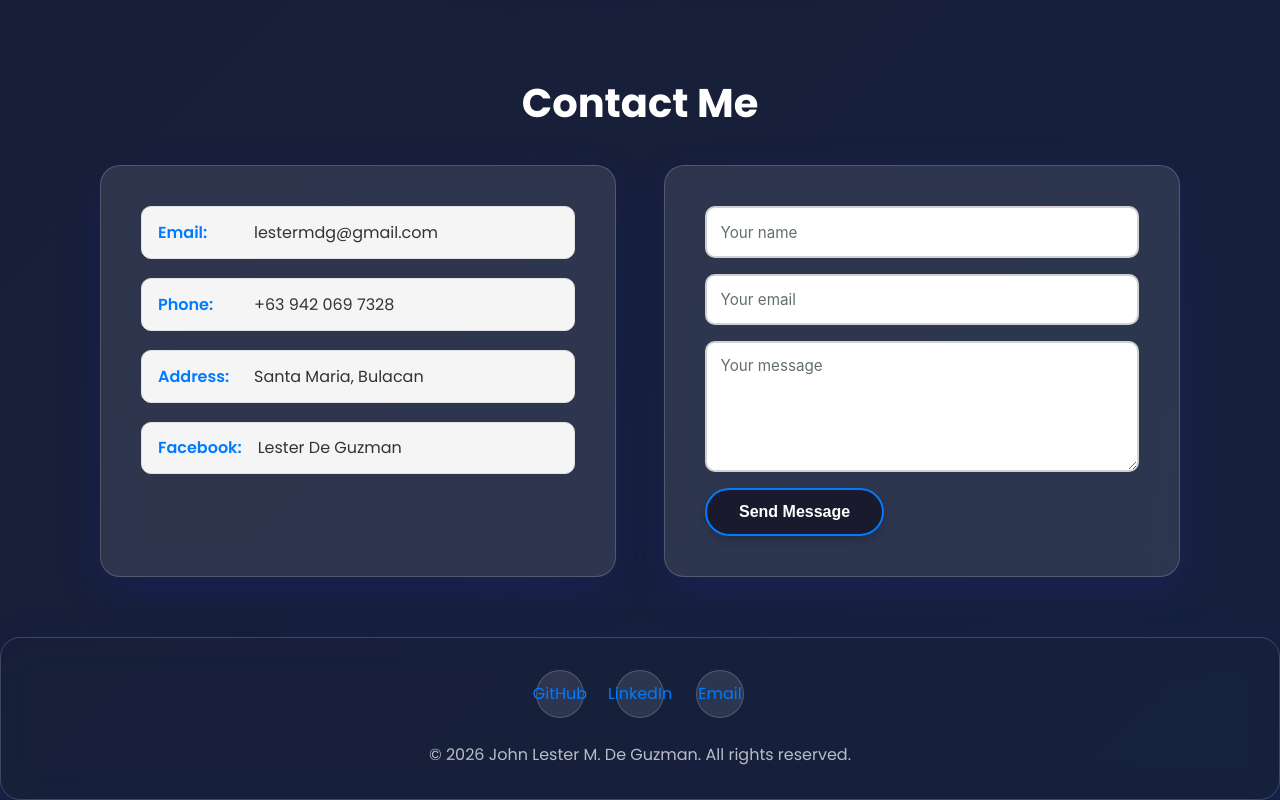
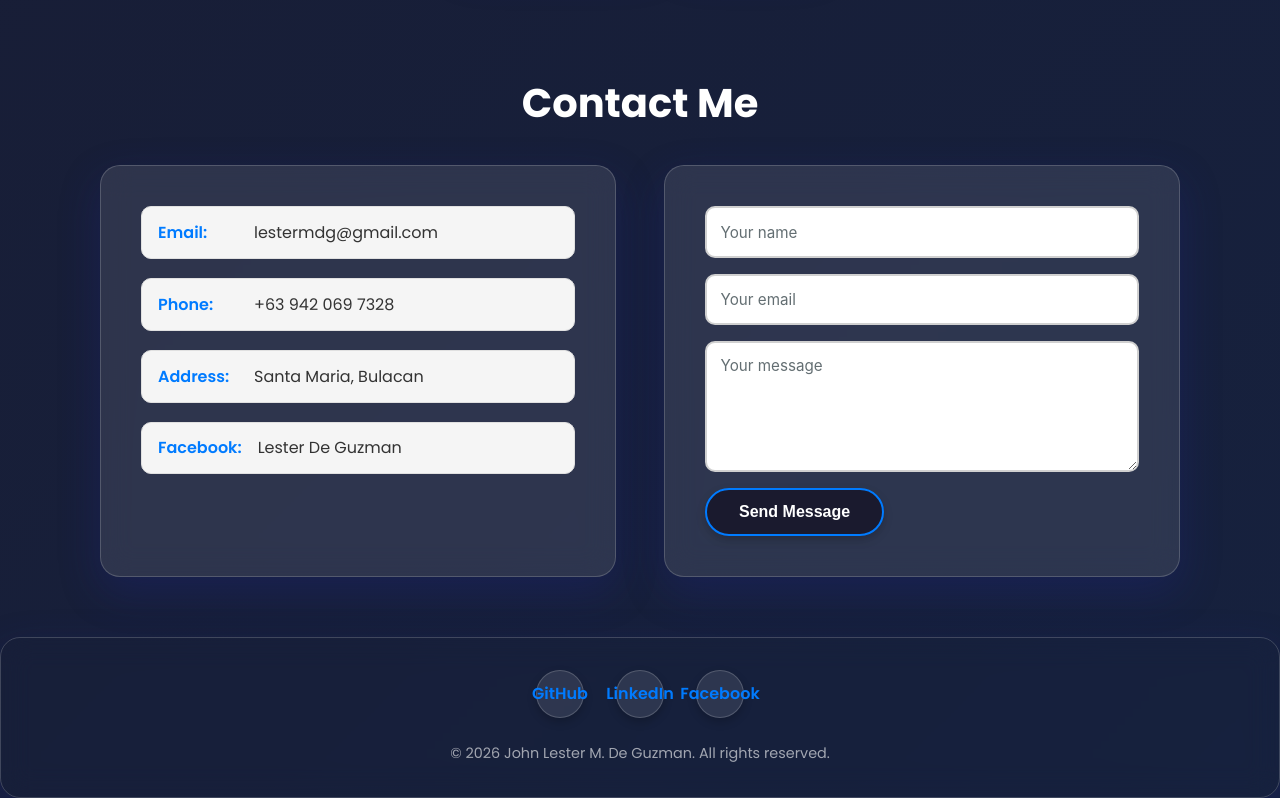
Before and after one commit to mdgLester/portfolio-2, a React (Create React App) app: page / in a window 1280 px wide. Shown: the part 2568-3368 px from the top of the page. Built offline with nearby package versions, Linux system fonts and the light colour scheme.

Commit message:
Footer Updates

```diff
--- a/src/App.css
+++ b/src/App.css
@@ -236,11 +236,11 @@ p {
 }
 
 .social-link:hover {
-  color: #00ff87;
-  transform: translateY(-5px) scale(1.1);
-  background: rgba(0, 123, 255, 0.2);
-  border-color: #00ff87;
-  box-shadow: 0 5px 15px rgba(0, 255, 135, 0.3);
+  background: linear-gradient(135deg, #1a1a2e 0%, #16213e 100%);
+  border-color: #007bff;
+  color: #ffffff;
+  transform: translateY(-3px);
+  box-shadow: 0 10px 25px rgba(0, 123, 255, 0.4);
 }
 
 .footer-text {
--- a/src/components/Footer.jsx
+++ b/src/components/Footer.jsx
@@ -5,9 +5,11 @@ const Footer = () => {
   return (
     <footer className="footer glass-card">
       <div className="footer-social">
-        {['GitHub','LinkedIn','Email'].map((s,i)=><a key={i} href="#" className="social-link">{s}</a>)}
+        <a href="https://github.com/mdgLester" target="_blank" rel="noopener noreferrer" className="social-link">GitHub</a>
+        <a href="https://www.linkedin.com/in/lester-de-guzman-528852302/" target="_blank" rel="noopener noreferrer" className="social-link">LinkedIn</a>
+        <a href="https://www.facebook.com/lestermdg21/" className="social-link">Facebook</a>
       </div>
-      <p>© {new Date().getFullYear()} John Lester M. De Guzman. All rights reserved.</p>
+      <p className="footer-text">© {new Date().getFullYear()} John Lester M. De Guzman. All rights reserved.</p>
     </footer>
   );
 };
--- a/src/styles/Footer.css
+++ b/src/styles/Footer.css
@@ -1,4 +1,35 @@
-.footer { padding:2rem 5%; text-align:center; background:inherit;}
-.footer-social { display:flex; justify-content:center; gap:1rem; margin-bottom:1rem;}
-.social-link { text-decoration:none; color:#007bff; padding:0.3rem 0.8rem; border-radius:5px; }
-.social-link:hover { background:rgba(255,255,255,0.15);}
+.footer {
+  padding: 2rem 5%;
+  text-align: center;
+  background: inherit;
+}
+
+.footer-social {
+  display: flex;
+  justify-content: center;
+  gap: 1rem;
+  margin-bottom: 1rem;
+}
+
+/* Normal state */
+.social-link {
+  text-decoration: none;
+  background: #1a1a2e;        /* Navy background */
+  border: 2px solid #007bff;  /* Blue border */
+  color: #ffffff;             /* White text */
+  padding: 0.5rem 1.3rem;
+  border-radius: 25px;
+  font-weight: 600;
+  transition: all 0.3s ease;
+  display: inline-block;
+  box-shadow: 0 4px 10px rgba(0, 0, 0, 0.2);
+}
+
+/* Hover state */
+.social-link:hover {
+  background: linear-gradient(135deg, #1a1a2e 0%, #16213e 100%);
+  border-color: #007bff;
+  color: #ffffff;
+  transform: translateY(-3px);
+  box-shadow: 0 10px 25px rgba(0, 123, 255, 0.4);
+}
--- a/src/styles/index.css
+++ b/src/styles/index.css
@@ -394,11 +394,11 @@ p {
 }
 
 .social-link:hover {
-  color: #00ff87;
-  transform: translateY(-5px) scale(1.1);
-  background: rgba(0, 123, 255, 0.2);
-  border-color: #00ff87;
-  box-shadow: 0 5px 15px rgba(0, 255, 135, 0.3);
+  background: linear-gradient(135deg, #1a1a2e 0%, #16213e 100%);
+  border-color: #007bff;
+  color: #ffffff;
+  transform: translateY(-3px);
+  box-shadow: 0 10px 25px rgba(0, 123, 255, 0.4);
 }
 
 .footer-text {
```
